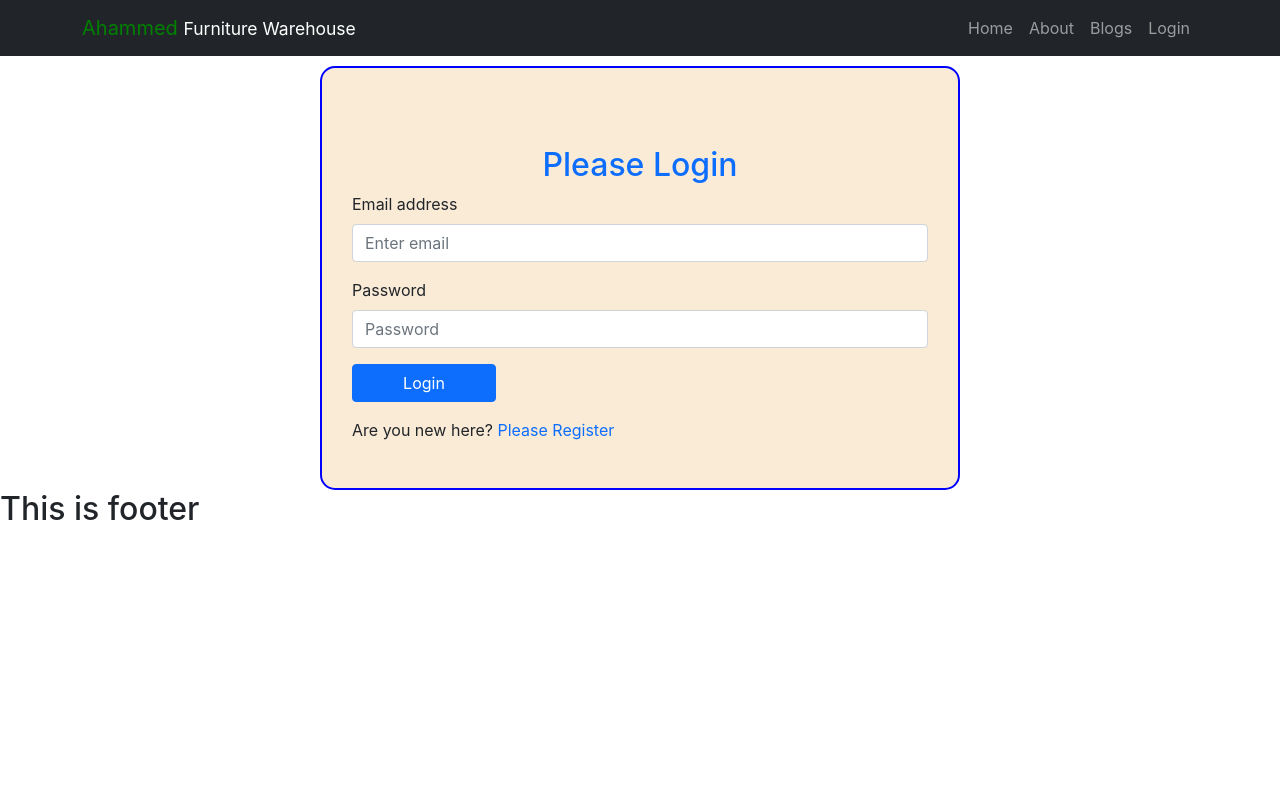
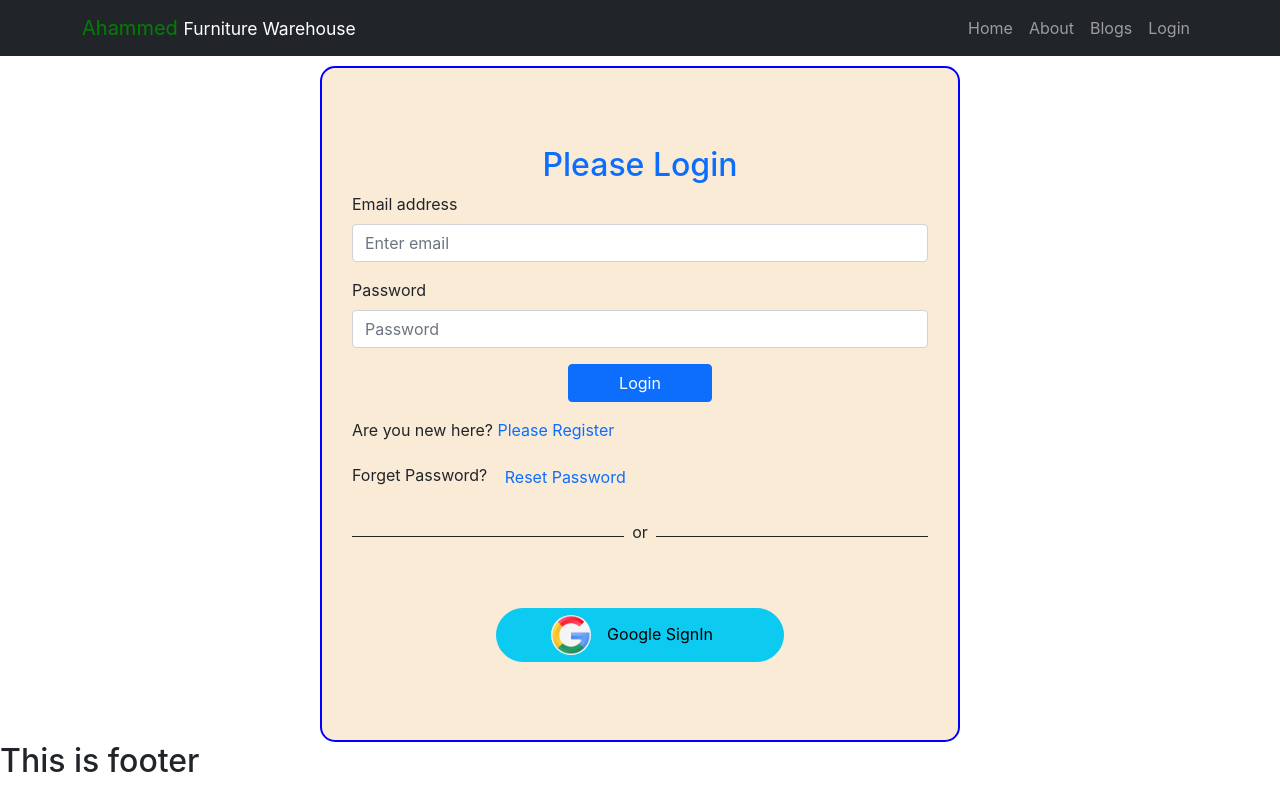
Before and after one commit to Abdul-Rakib92/furniture-warehouse-management-client-side, a React (Create React App) app: page /login in a window 1280 px wide. Built offline with nearby package versions, Linux system fonts and the light colour scheme; no server answers.

Commit message:
social authentication and email error added

```diff
--- a/src/App.js
+++ b/src/App.js
@@ -6,6 +6,7 @@ import Home from './components/Home/Home/Home';
 import InventoryItemDetail from './components/InventoryItemDetail/InventoryItemDetail';
 import Login from './components/Login/Login/Login';
 import Register from './components/Login/Register/Register';
+import RequireAuth from './components/Login/RequireAuth/RequireAuth';
 import Footer from './components/Shared/Footer/Footer';
 import Header from './components/Shared/Header/Header';
 import NotFound from './components/Shared/NotFound/NotFound';
@@ -18,7 +19,11 @@ function App() {
         <Route path='/' element={<Home></Home>}></Route>
         <Route path='/home' element={<Home></Home>}></Route>
 
-        <Route path='/inventoryItem/:inventoryItemId' element={<InventoryItemDetail></InventoryItemDetail>}></Route>
+        <Route path='/inventoryItem/:inventoryItemId' element={
+        <RequireAuth>
+          <InventoryItemDetail></InventoryItemDetail>
+        </RequireAuth>
+        }></Route>
 
         <Route path='/about' element={<About></About>}></Route>
         <Route path='/blog' element={<Blogs></Blogs>}></Route>
--- a/src/components/Login/Login/Login.js
+++ b/src/components/Login/Login/Login.js
@@ -1,8 +1,9 @@
 import React, { useRef } from "react";
 import { Button, Form } from "react-bootstrap";
-import { useSignInWithEmailAndPassword } from "react-firebase-hooks/auth";
-import { Link, useNavigate } from "react-router-dom";
+import { useSendPasswordResetEmail, useSignInWithEmailAndPassword } from "react-firebase-hooks/auth";
+import { Link, useLocation, useNavigate } from "react-router-dom";
 import auth from "../../../firebase.init";
+import Social from "../Social/Social";
 import './Login.css';
 
 const Login = () => {
@@ -10,6 +11,10 @@ const Login = () => {
   const emailRef = useRef('');
   const passwordRef = useRef('');
   const navigate = useNavigate();
+  const location = useLocation();
+
+  let from = location.state?.from?.pathname || "/";
+  let errorElement;
 
   const [
     signInWithEmailAndPassword,
@@ -18,9 +23,16 @@ const Login = () => {
     error,
   ] = useSignInWithEmailAndPassword(auth);
 
+  const [sendPasswordResetEmail, sending] = useSendPasswordResetEmail(auth);
+
+
   if(user){
-    navigate('/home');
+    navigate(from, { replace: true });
   }
+
+  if (error){
+    errorElement = <p className='text-danger'>Error: {error?.message}</p>
+}
 
   const handleSignIn = event => {
     event.preventDefault();
@@ -33,6 +45,13 @@ const Login = () => {
 
   const navigateRegister = event => {
     navigate('/register')
+  }
+
+  const resetPassword = async () => {
+    const email = emailRef.current.value;
+    await sendPasswordResetEmail(email);
+    alert('Sent email');
+
   }
 
 
@@ -52,13 +71,18 @@ const Login = () => {
         </Form.Group>
 
 
-        <Button className="w-25 mb-3" variant="primary" type="submit">
+        <Button className="w-25 mb-3 d-block mx-auto" variant="primary" type="submit">
           Login
         </Button>
       </Form>
+      {errorElement}
 
 
     <p>Are you new here? <Link to="/register" className="text-decoration-none pe-auto text-primary" onClick={navigateRegister}>Please Register</Link></p>
+
+    <p>Forget Password? <button className="text-primary pe-auto btn btn-link text-decoration-none" onClick={resetPassword}> Reset Password</button></p>
+
+    <Social></Social>
 
     </div>
   );
--- a/src/components/Login/Register/Register.js
+++ b/src/components/Login/Register/Register.js
@@ -1,9 +1,10 @@
 import React from "react";
 import { Button, Form } from "react-bootstrap";
 import { Link, useNavigate } from "react-router-dom";
-import { useCreateUserWithEmailAndPassword } from 'react-firebase-hooks/auth';
+import { useCreateUserWithEmailAndPassword, useUpdateProfile } from 'react-firebase-hooks/auth';
 import './Register.css';
 import auth from "../../../firebase.init";
+import Social from "../Social/Social";
 
 const Register = () => {
 
@@ -13,7 +14,10 @@ const Register = () => {
       user,
       loading,
       error,
-      ] = useCreateUserWithEmailAndPassword(auth);
+    ] = useCreateUserWithEmailAndPassword(auth, {sendEmailVerification: true});
+
+    const [updateProfile, updating, errorUpdate] = useUpdateProfile(auth);
+
 
     const navigate = useNavigate();
 
@@ -21,17 +25,22 @@ const Register = () => {
         navigate("/login");
     }
 
-    if(user){
-        navigate('/home');
+    if (user) {
+      console.log('user', user);
      }
 
-    const handleRegister = event =>{
+
+    const handleRegister = async (event) =>{
         event.preventDefault();
         const name = event.target.name.value;
         const email = event.target.email.value;
         const password = event.target.password.value;
 
-        createUserWithEmailAndPassword(email, password);
+      await createUserWithEmailAndPassword(email, password);
+      await updateProfile({ displayName: name });
+      console.log('Updated profile');
+      navigate('/home');
+
     }
 
 
@@ -71,7 +80,7 @@ const Register = () => {
         </Form.Group>
 
         <Form.Group className="mb-3" controlId="formBasicCheckbox">
-          <Form.Check type="checkbox" label="Check me out" />
+          <Form.Check type="checkbox" name="terms" id="terms" label="Accept Terms and Conditions" />
         </Form.Group>
 
         <Button className="w-25 mb-3" variant="primary" type="submit">
@@ -80,6 +89,8 @@ const Register = () => {
       </Form>
 
       <p>Already have an account? <Link to="/login" className="text-decoration-none pe-auto text-primary" onClick={navigateLogin}>Please Login</Link></p>
+
+      <Social></Social>
     </div>
   );
 };
--- /dev/null
+++ b/src/components/Login/Social/Social.js
@@ -0,0 +1,43 @@
+import React from 'react';
+import { useSignInWithGoogle } from 'react-firebase-hooks/auth';
+import { useNavigate } from 'react-router-dom';
+import auth from '../../../firebase.init';
+import google from '../../../images/icon/google.png';
+
+const Social = () => {
+
+    const [signInWithGoogle, user, loading, error] = useSignInWithGoogle(auth)
+    const navigate = useNavigate();
+
+    let errorElement;
+
+    if (error){
+        errorElement = <p className='text-danger'>Error: {error?.message}</p>
+    }
+
+    if(user){
+        navigate('/home');
+    }
+
+    return (
+        <div>
+            <div className='d-flex align-items-center'>
+                <div style={{height: '1px'}} className='bg-dark w-50'></div>
+                <p className='mt-2 px-2'>or</p>
+                <div style={{height: '1px'}} className='bg-dark w-50'></div>
+            </div>
+
+            {errorElement}
+
+            <div>
+                <button onClick={() => signInWithGoogle()} className='d-block mx-auto btn btn-info w-50 my-5 rounded-pill'>
+                    <img className='rounded-pill' src={google} style={{width: '40px'}} alt="" />
+                    <span className='px-3'>Google SignIn</span>
+                </button>
+            </div>
+
+        </div>
+    );
+};
+
+export default Social;
--- a/src/components/Shared/Header/Header.js
+++ b/src/components/Shared/Header/Header.js
@@ -1,9 +1,18 @@
+import { signOut } from "firebase/auth";
 import React from "react";
-import { Container, Nav, Navbar, NavDropdown } from "react-bootstrap";
+import { Container, Nav, Navbar } from "react-bootstrap";
+import { useAuthState } from "react-firebase-hooks/auth";
 import { Link } from "react-router-dom";
+import auth from "../../../firebase.init";
 import './Header.css';
 
 const Header = () => {
+  const [user] = useAuthState(auth);
+
+  const handleLogout = () => {
+    signOut(auth);
+  }
+
   return (
     <>
       <Navbar collapseOnSelect expand="lg" sticky="top" bg="dark" variant="dark">
@@ -17,7 +26,11 @@ const Header = () => {
               <Nav.Link as={Link} to="home">Home</Nav.Link>
               <Nav.Link as={Link} to="about">About</Nav.Link>
               <Nav.Link as={Link} to="blog">Blogs</Nav.Link>
-              <Nav.Link as={Link} to="login">Login</Nav.Link>
+              {
+                user ?
+                  <button className="btn btn-link text-decoration-none text-white" onClick={handleLogout}>Logout</button>
+                :
+                <Nav.Link as={Link} to="login">Login</Nav.Link>}
 
             </Nav>
 
```
Also changed, not shown: src/images/icon/google.png (added). Lines whose indentation alone changed are shown as unchanged.
